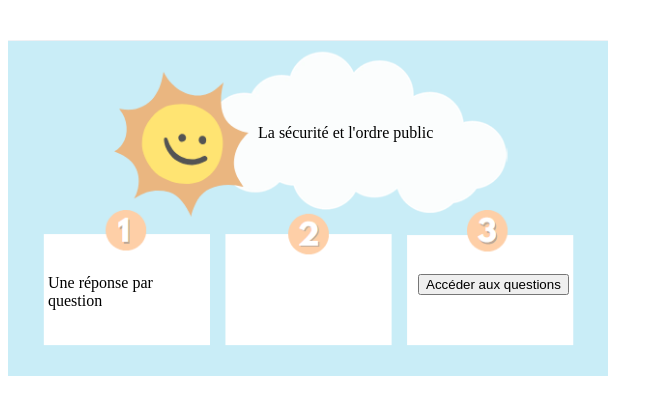
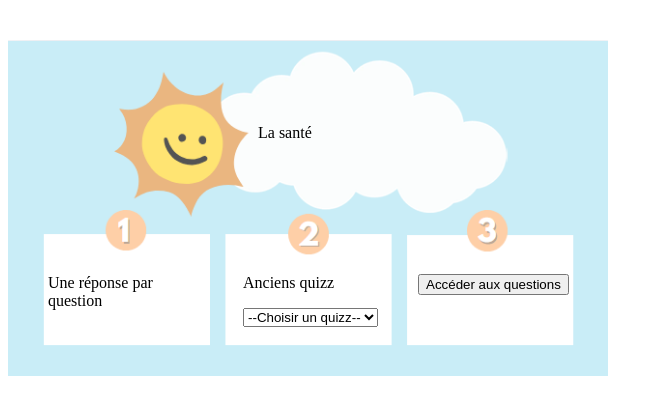
Before and after one commit to vincent-thornary/election, a plain HTML site: page index.html in a window 1280 px wide. Both pictures are taken after a click on the picture 362 px from the left and 207 px from the top of the page. Shown: the whole page, without its empty margins (0-663 px from the left). Drawn offline with Linux system fonts and the light colour scheme.

Commit message:
Update index.html

```diff
--- a/index.html
+++ b/index.html
@@ -1,16 +1,25 @@
 <html>
   <head>
     <meta charset="UTF-8" />
-    <title>Quizz semaine 44</title>
+    <title>Quizz semaine 45</title>
 		<link href="styles.css" rel="stylesheet">
-		<script src="securite.js"></script>
+		<script src="sante.js"></script>
 		<script>
 			const urlParams = new URLSearchParams(window.location.search);
 
 			let parti = [];
 			parti[1]='La France Insoumise'; parti[2]='Les Ecologistes'; parti[3]='Parti Socialiste'; parti[4]='Place Publique'; parti[5]='Renaissance'; parti[6]='Horizons'; parti[7]='Les Républicains'; parti[8]='Rassemblement National';
 
+			let ancien = [];
+			ancien[43]='finances'; ancien[44]='securite';
+
 			var mesure = Math.floor(Math.random() * programmes.length);
+
+			function changer() {
+				if (document.getElementById('ancien').value != 0) {
+					document.location.href=ancien[Number(document.getElementById('ancien').value)]+'.html';
+				}
+			}
 
 			function verifier() {
 				if (document.querySelector('input[name="reponse"]:checked')) {
@@ -42,8 +51,17 @@
 			<div class="conteneur">
 					<div class="filigrane-quizz"></div>
 					<div class="contenu">
-						<p style="position: absolute; top: 100px; left: 250px;">La sécurité et l'ordre public</p>
+						<p style="position: absolute; top: 100px; left: 250px;">La santé</p>
 						<p style="position: absolute; top: 250px; left: 40px; width: 150px;">Une réponse par question</p>
+						<p style="position: absolute; top: 250px; left: 235px; width: 150px;">
+							Anciens quizz
+							<form style="position: absolute; top: 300px; left: 235px; width: 150px;">
+								<select name="ancien" id="ancien" onchange="javascript:changer();">
+									<option value="0" selected>--Choisir un quizz--</option>
+									<option value="44">S44 - Sécurité</option>
+								</select>
+							</form>
+						</p>
 						<p style="position: absolute; top: 250px; left: 410px;"><button onclick="javascript:document.getElementById('theme').hidden=true;document.getElementById('item').hidden=false;">Accéder aux questions</button></p>
 					</div>
 			</div>
```
